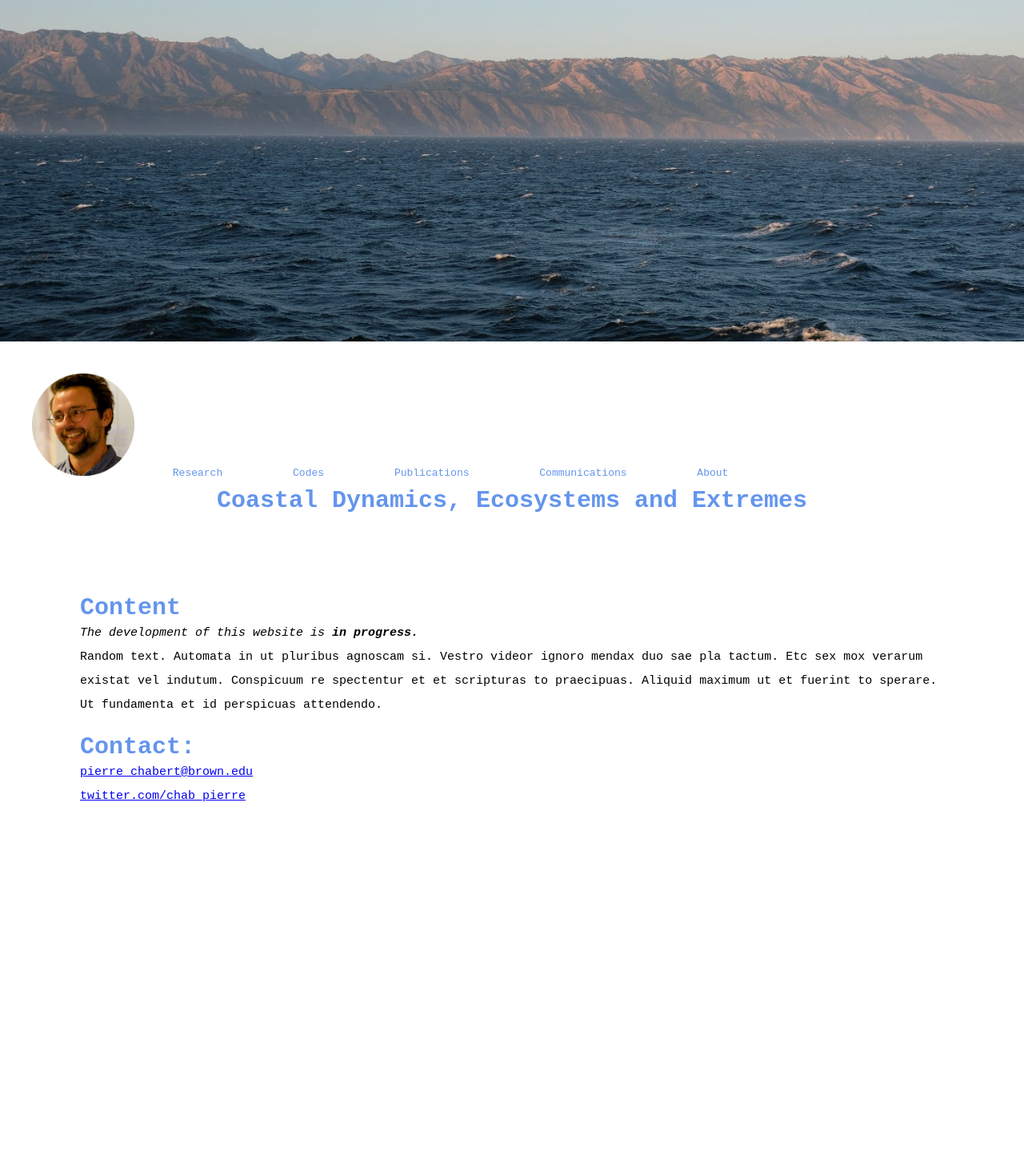
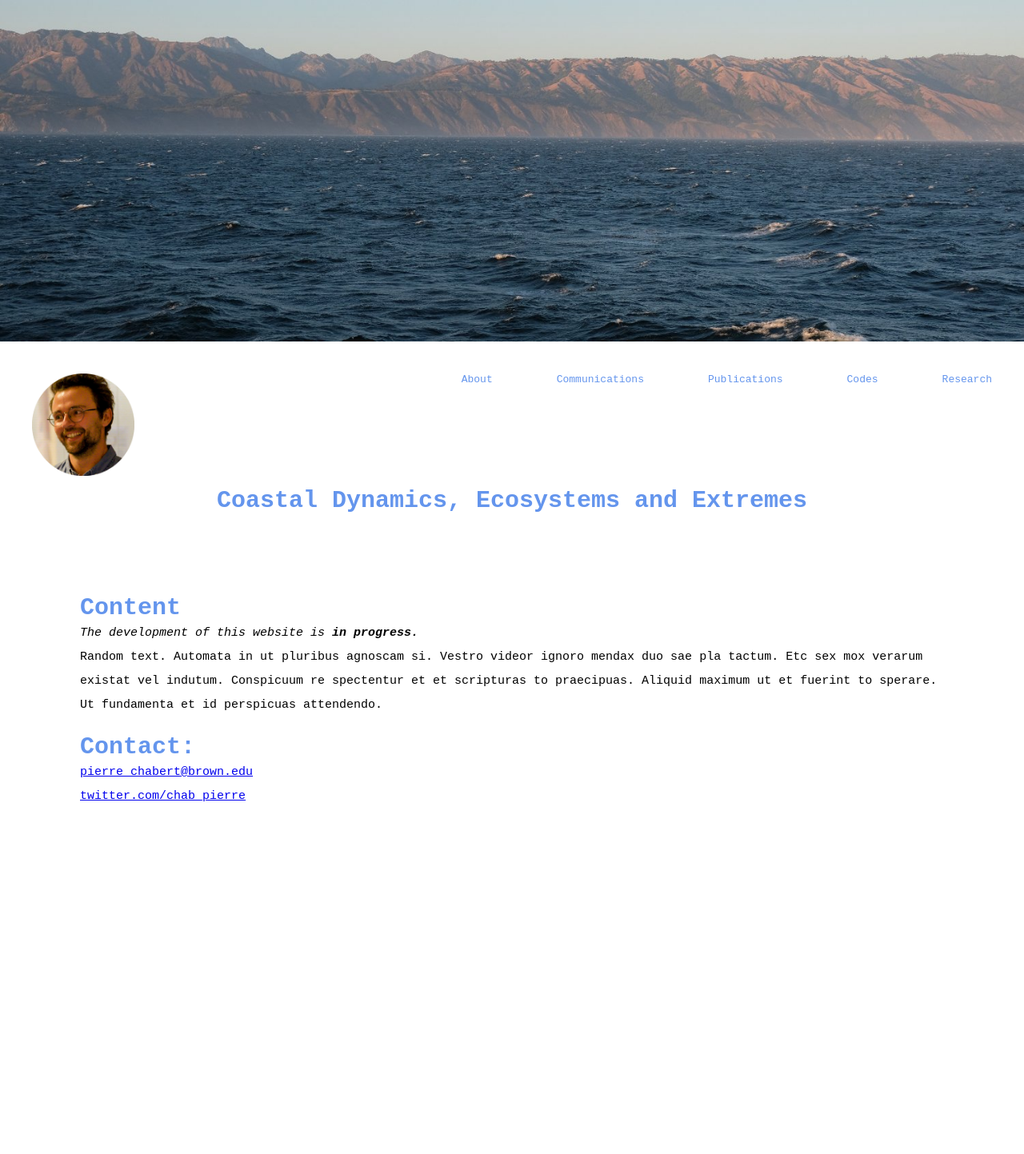
Before and after one commit to pierrechabert/pierrechabert.github.io, a Jekyll site: the page index.html, which Jekyll copies as it is, in a window 1280 px wide. Shown: the whole page at 80% size. Built offline with Jekyll 4.4.1, drawn with Linux system fonts in a browser that asks for light colours.

Commit message:
Update index.html

```diff
--- a/index.html
+++ b/index.html
@@ -19,7 +19,7 @@
             max-height: 100vh;
             margin: auto;
         }
-         .href-style-fit {color:cornflowerblue; margin:40px; text-align:center; text-decoration:none;
+         .href-style-fit {color:cornflowerblue; margin:40px; text-align:center; text-decoration:none; float:right;
     }
      * {
  font-size: 100%;
@@ -38,14 +38,14 @@
     <img class="center-fit" src='CCE2019.jpeg'>
 </div>
 
-    <img src="Image-pchabert.png"  width="10%" style="margin-left:40px; margin-top:40px">
-
-
+<div>
+       <img src="Image-pchabert.png"  width="10%" style="margin-left:40px; margin-top:40px">
        <a href="https://pierrechabert.github.io/Research" class="href-style-fit">Research</a>
        <a href="https://github.com/pierrechabert" class="href-style-fit">Codes</a>
        <a href="https://pierrechabert.github.io/Publications" class="href-style-fit">Publications</a>
        <a href="https://pierrechabert.github.io/Communications" class="href-style-fit">Communications</a>
        <a href="https://pierrechabert.github.io/About" class="href-style-fit">About</a>
+</div>
 
      <!-- About contains CV; Communications contains presentations etc... logo -->
 
```
